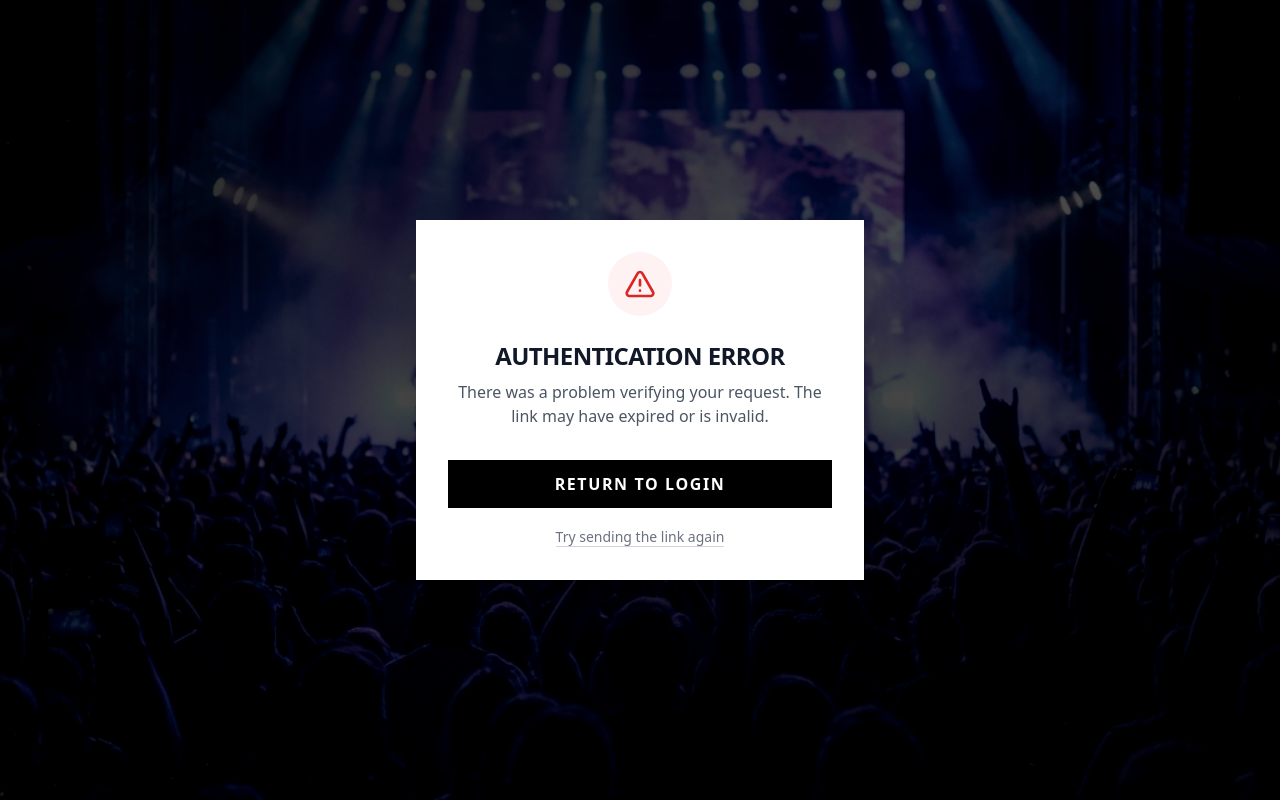
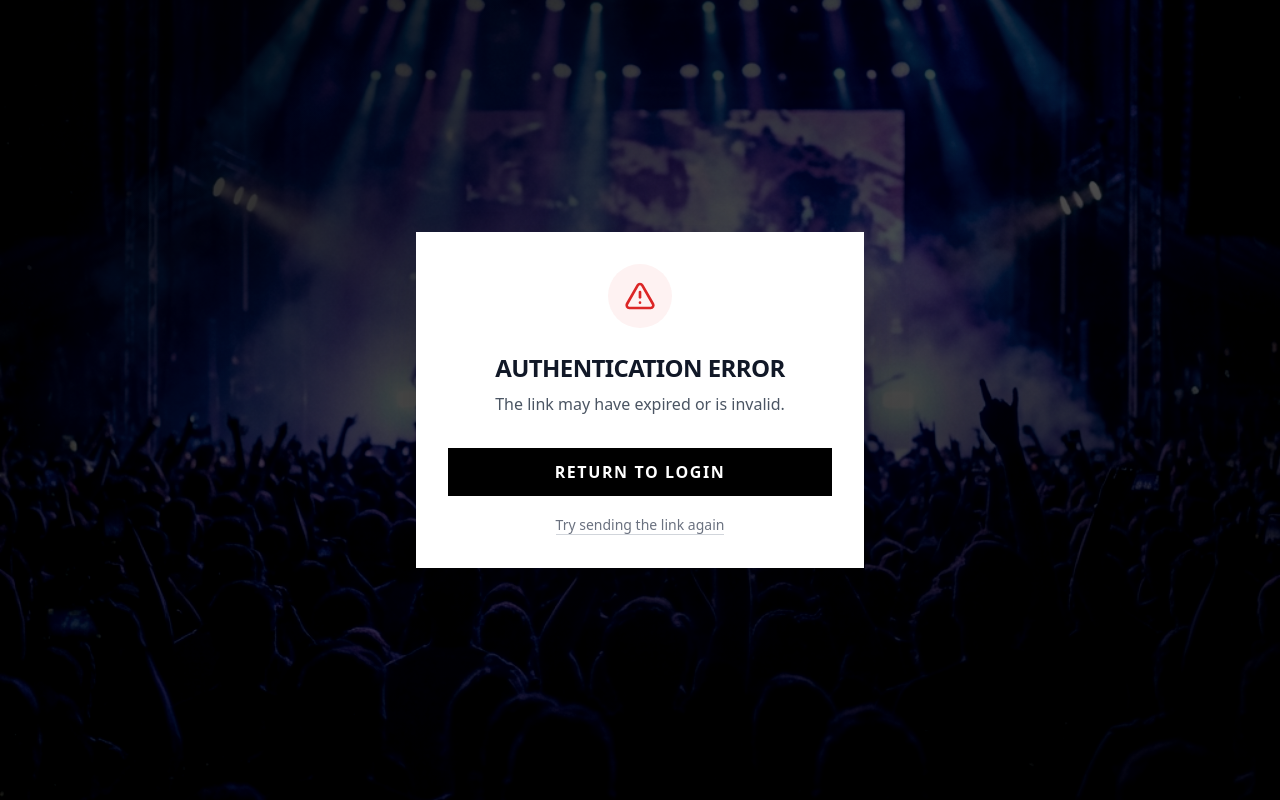
Before and after one commit to rajannishad1015/swaradigital, a Next.js app in the folder user/: page /auth/auth-code-error in a window 1280 px wide. Built offline with nearby package versions, Linux system fonts and the light colour scheme.

Commit message:
fix(auth): improve callback error handling and debugging

```diff
--- a/user/src/app/auth/auth-code-error/page.tsx
+++ b/user/src/app/auth/auth-code-error/page.tsx
@@ -1,9 +1,16 @@
 import Link from 'next/link'
 import { AlertTriangle } from 'lucide-react'
 
-export default function AuthCodeError() {
+export default function AuthCodeError({
+  searchParams,
+}: {
+  searchParams: { error?: string }
+}) {
+  const error = searchParams.error ?? 'The link may have expired or is invalid.'
+
   return (
     <div className="h-screen relative overflow-hidden bg-black flex items-center justify-center p-4">
+      {/* ... keeping existing background/layout ... */}
       <div
         className="absolute inset-0 bg-[url('/auth-bg.png')] bg-cover bg-center bg-no-repeat"
         style={{ filter: 'brightness(0.4) contrast(1.1) saturate(0.9)' }}
@@ -20,7 +27,7 @@ export default function AuthCodeError() {
         </h1>
 
         <p className="text-gray-600 mb-8 font-medium">
-          There was a problem verifying your request. The link may have expired or is invalid.
+          {error}
         </p>
 
         <Link
--- a/user/src/app/auth/callback/route.ts
+++ b/user/src/app/auth/callback/route.ts
@@ -21,9 +21,10 @@ export async function GET(request: Request) {
       } else {
         return NextResponse.redirect(`${origin}${next}`)
       }
+    } else {
+        return NextResponse.redirect(`${origin}/auth/auth-code-error?error=${error.message}`)
     }
   }
 
-  // return the user to an error page with instructions
-  return NextResponse.redirect(`${origin}/auth/auth-code-error`)
+  return NextResponse.redirect(`${origin}/auth/auth-code-error?error=No+code+provided`)
 }
```
